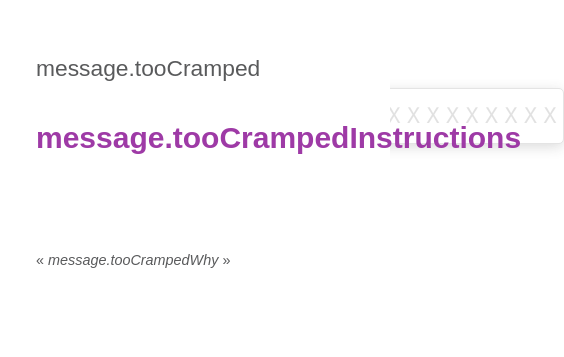
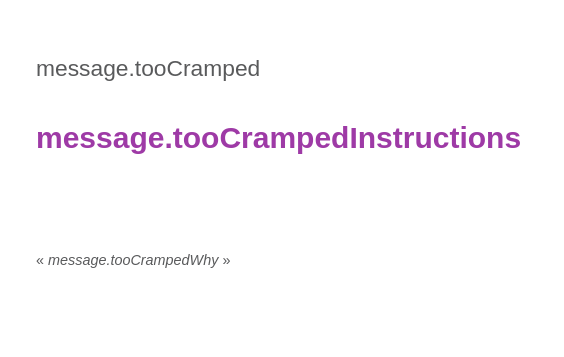
Before and after one commit to scbj/appy-sso-webapp, a Vue app: page /activate in a window 390 px wide. Shown: the part 261-618 px from the top of the page, 564 px wide, since content can reach past the window. Built offline with nearby package versions, Linux system fonts and the light colour scheme; no server answers; a web font is replaced by a local one; what vue-mq would draw is missing.

Commit message:
Mise à jour du comportement du BaseLanguageSwitch 🌍
• Vérification si l'utilisateur est connecté avant d'envoyer une requête de changement de langue à l'API
• Correction d'affichage du ActivateLicenceMobile lorsque une input est en overflow en dessous

```diff
--- a/src/components/activateLicence/ActivateLicenceMobile.vue
+++ b/src/components/activateLicence/ActivateLicenceMobile.vue
@@ -17,12 +17,6 @@
   display: flex;
   flex-direction: column;
   justify-content: center;
-
-  // Show this component only under
-  // the specified pixel width ↴
-  @media screen and (min-width: 660px){
-    display: none;
-  }
 }
 
 .container {
--- a/src/components/activateLicence/ActivateLicencePage.vue
+++ b/src/components/activateLicence/ActivateLicencePage.vue
@@ -3,8 +3,10 @@
   StepIndicator(
     :active='currentStep'
     :count='maxStep'
-    v-show='shouldShowStepIndicator' )
-  router-view
+    v-show='shouldShowStepIndicator'
+    class='step-indicator-licence-page' )
+  .steps
+    router-view
   ActivateLicenceMobile
   BaseLanguageSwitch.language
 </template>
@@ -58,20 +60,47 @@ export default {
 </script>
 
 <style lang="scss" scoped>
+// Breakpoint at which a message is displayed to users
+// telling them to activate the license on a computer.
+$width-breakpoint-mobile: 660px;
+
 .activate-licence-page {
-  background-image: url(/static/img/low-poly.svg);
   background-size: cover;
   background-position: center;
   display: flex;
   flex-direction: column;
-  align-items: center;
-  padding-top: 20vh;
-  padding-bottom: 10vh;
+  justify-content: center;
   min-height: 100vh;
+  position: relative;
+
+  @media screen and (min-width: $width-breakpoint-mobile) {
+    background-image: url(/static/img/low-poly.svg);
+    padding-top: 20vh;
+    padding-bottom: 10vh;
+    align-items: center;
+    justify-content: flex-start;
+
+    .activate-licence-mobile {
+      display: none;
+    }
+
+    .step-indicator.step-indicator-licence-page {
+      display: flex;
+    }
+
+    .steps {
+      display: block;
+    }
+  }
 }
 
-.step-indicator {
+.step-indicator.step-indicator-licence-page {
+  display: none;
   margin-bottom: 4.2rem;
+}
+
+.steps {
+  display: none;
 }
 
 .language {
@@ -82,10 +111,6 @@ export default {
 }
 
 .activate-licence-mobile {
-  position: absolute;
-  left: 0;
-  top: 0;
-  width: 100%;
-  height: 100%;
+  min-height: 100%;
 }
 </style>
--- a/src/store/modules/user/actions.js
+++ b/src/store/modules/user/actions.js
@@ -2,20 +2,25 @@ import * as types from '@/store/mutation-types'
 import { changeLocale as i18nChangeLocale, i18n } from '@/i18n/index'
 import api from '@/api/v1/'
 
-export async function changeLanguage ({ commit, state }, payload) {
+export async function changeLanguage ({ commit, state, rootGetters }, payload) {
   if (!payload) {
     return false
   }
 
   i18nChangeLocale(payload.locale)
 
-  // send update to the server
-  const res = await api.user.update(state.id, {
-    language: payload.locale
-  })
-  if (res.status === 201) {
-    commit(types.CHANGE_LANGUAGE, payload)
+  // Send update to the server if the user is logged in
+  const isLoggedIn = rootGetters['auth/isLoggedIn'] || false
+  if (isLoggedIn) {
+    const data = { language: payload.locale }
+    const res = await api.user.update(state.id, data)
+    if (res.status !== 201) {
+      return
+    }
   }
+
+  // Mutate the state
+  commit(types.CHANGE_LANGUAGE, payload)
 }
 
 export async function fetch ({ commit }) {
```
